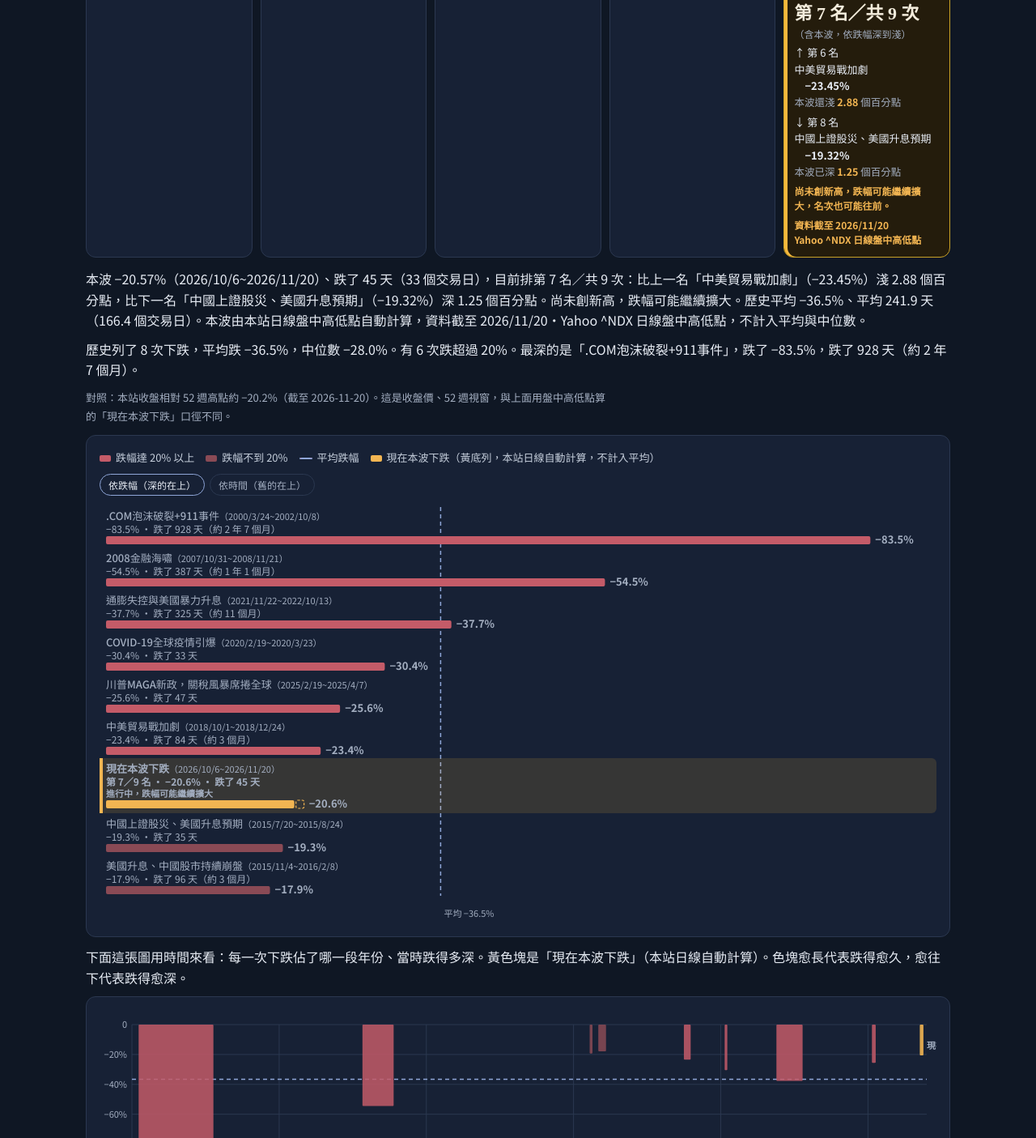
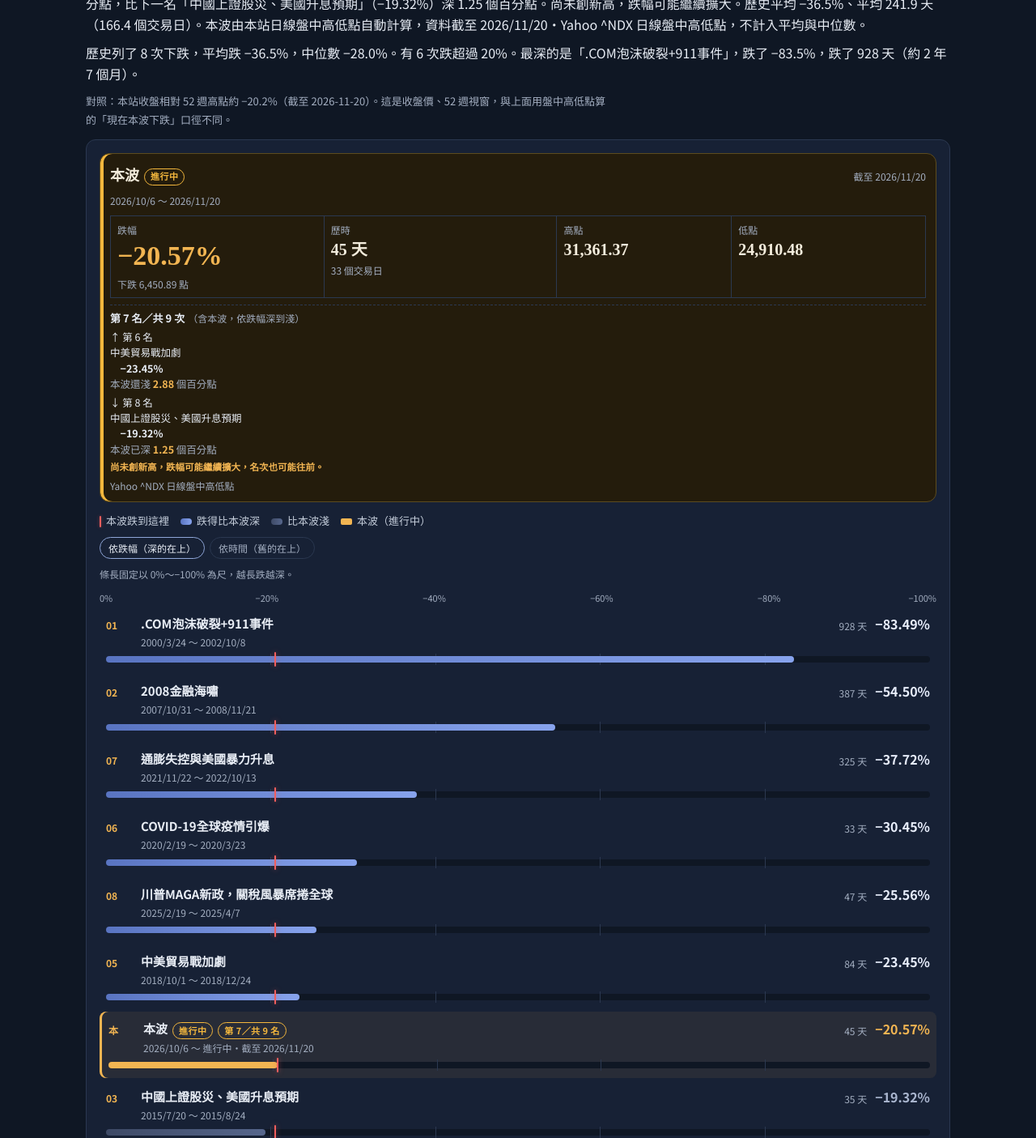
Before and after one commit to manolomoo/charity-poker-king, a plain HTML site: page trend/drawdowns/index.html in a window 1280 px wide. Shown: the part 645-2050 px from the top of the page at 81% size. Drawn offline with Linux system fonts and the light colour scheme.

Commit message:
feat(drawdowns): 列表改為逐次對照排版，本波黃棒保留
歷史跌幅列表改成一列一事：本波卡、固定 0%～−100% 軸、紅刻度對齊本波深度，比本波深用亮藍、淺的用暗藍灰。進行中的本波列仍用黃棒並插入目前名次。

```diff
--- a/trend/drawdowns/index.html
+++ b/trend/drawdowns/index.html
@@ -17,6 +17,8 @@
   --serif:"Noto Serif TC","Songti TC","PMingLiU",serif;
   --sans:"Noto Sans TC","PingFang TC","Microsoft JhengHei",system-ui,sans-serif;
   --bar:#c45b68; --bar-soft:#8a4a55; --now:#f2b552; --avg:#8fa6d8;
+  --deep-a:#5974C1; --deep-b:#87A3ED; --shallow-a:#3E4A66; --shallow-b:#56668C;
+  --tick:#F15E5D; --neutral:#56668C;
   color-scheme:dark;
 }
 *{box-sizing:border-box}
@@ -99,6 +101,69 @@ footer{border-top:3px double var(--edge);padding-top:18px;color:var(--muted);fon
 .sw.soft{background:var(--bar-soft)}
 .sw.now{background:var(--now)}
 .sw.avg{width:16px;height:0;border-top:2px dashed var(--avg)}
+.sw.deep{background:linear-gradient(90deg,var(--deep-a),var(--deep-b));border-radius:99px}
+.sw.shallow{background:linear-gradient(90deg,var(--shallow-a),var(--shallow-b));border-radius:99px}
+.sw.neutral{background:var(--neutral);border-radius:99px}
+.sw.tick{width:2px;height:14px;border-radius:1px;background:var(--tick);box-shadow:0 0 4px rgba(241,94,93,.45)}
+.dd-scale-hint{margin:0 0 10px;color:var(--muted);font-size:12px}
+.dd-now{background:#241c0c;border:1.5px solid #5c4b1f;border-radius:12px;box-shadow:inset 4px 0 0 #f5b83d;padding:12px 12px 10px;margin:0 0 12px}
+.dd-now-hd{display:flex;flex-wrap:wrap;justify-content:space-between;align-items:baseline;gap:4px 10px;margin:0 0 4px}
+.dd-now-hd .ttl{font-family:var(--serif);font-weight:900;color:var(--navy);font-size:18px;margin:0}
+.dd-now-hd .asof{color:var(--muted);font-size:12px;font-weight:400}
+.dd-now-dates{margin:0 0 8px;color:var(--muted);font-size:12px}
+.dd-now-grid{display:grid;grid-template-columns:1fr 1fr;border-top:1px solid var(--line);border-left:1px solid var(--line)}
+.dd-now-grid > div{padding:6px 8px;border-right:1px solid var(--line);border-bottom:1px solid var(--line);min-width:0}
+.dd-now-grid .k{color:var(--muted);font-size:12px;margin:0 0 2px}
+.dd-now-grid .v{font-family:var(--serif);font-weight:700;font-size:20px;line-height:1.2;color:var(--navy);margin:0;font-variant-numeric:tabular-nums}
+.dd-now-grid .v.pct{font-weight:900;font-size:clamp(26px,7vw,34px);color:var(--amber)}
+.dd-now-grid .s{color:var(--muted);font-size:12px;margin:3px 0 0;font-variant-numeric:tabular-nums}
+.dd-now .ok{font-family:var(--serif);font-weight:900;color:var(--green);font-size:clamp(22px,5vw,30px);margin:6px 0 4px}
+.dd-now .dd-rank{margin:8px 0 0;padding-top:8px;border-top:1px dashed var(--line)}
+.dd-now .nb-rank{font-size:13px;margin:0 0 4px;color:var(--ink);font-family:var(--sans);font-weight:700}
+.dd-now .nb-rank .hint{display:inline;font-weight:400;color:var(--muted);font-size:12px;margin-left:4px}
+.dd-now .nb-cmp{font-size:12.5px}
+.dd-now .nb-cmp li{margin:0 0 3px}
+.dd-now .nb-warn{margin:4px 0 0;font-size:11.5px}
+.dd-now > .asof{color:var(--muted);font-weight:400}
+@media (min-width:720px){
+  .dd-now-grid{grid-template-columns:1.1fr 1.2fr .9fr 1fr}
+}
+.sum .d,.dd-now .d{color:var(--muted);font-size:12px;line-height:1.55;margin:6px 0 0}
+.dd-now > .asof{color:var(--muted);font-size:12px;font-weight:400;line-height:1.5;margin:6px 0 0}
+.dd-now > .asof span{display:block}
+.dd-axis{position:relative;height:16px;margin:2px 0 4px;color:var(--muted);font-size:11px;font-variant-numeric:tabular-nums}
+.dd-axis span{position:absolute;top:0;transform:translateX(-50%);white-space:nowrap}
+.dd-axis span:nth-child(1){left:0;transform:none}
+.dd-axis span:nth-child(2){left:20%}
+.dd-axis span:nth-child(3){left:40%}
+.dd-axis span:nth-child(4){left:60%}
+.dd-axis span:nth-child(5){left:80%}
+.dd-axis span:nth-child(6){left:auto;right:0;transform:none}
+.dd-list{list-style:none;margin:0;padding:0}
+.dd-row{display:grid;grid-template-columns:2.2em minmax(0,1fr) auto;grid-template-areas:"num name pct" ". meta meta" "track track track";column-gap:6px;row-gap:1px;padding:10px 8px 12px;margin:0}
+.dd-row + .dd-row{margin-top:2px}
+.dd-num{grid-area:num;color:var(--amber);font-size:12px;font-weight:700;font-variant-numeric:tabular-nums;padding-top:2px}
+.dd-name{grid-area:name;color:var(--ink);font-size:15px;font-weight:600;line-height:1.4;text-wrap:pretty;overflow-wrap:anywhere}
+.dd-pct{grid-area:pct;font-size:16px;font-weight:700;white-space:nowrap;font-variant-numeric:tabular-nums;line-height:1.3;align-self:start;padding-top:1px}
+.dd-row.deep .dd-pct{color:#E8EEFC}
+.dd-row.shallow .dd-pct,.dd-row.neutral .dd-pct{color:#AAB6CF}
+.dd-row.now .dd-pct{color:var(--amber)}
+.dd-meta{grid-area:meta;color:var(--muted);font-size:12px;line-height:1.45;margin-top:1px}
+.dd-days{display:none;grid-area:days;color:var(--muted);font-size:12px;white-space:nowrap;align-self:start;padding-top:3px;font-variant-numeric:tabular-nums}
+.dd-track{grid-area:track;position:relative;height:8px;border-radius:4px;background:var(--bg);margin-top:8px}
+.dd-track::before{content:"";position:absolute;inset:-3px 0;background-image:linear-gradient(var(--line),var(--line)),linear-gradient(var(--line),var(--line)),linear-gradient(var(--line),var(--line)),linear-gradient(var(--line),var(--line));background-size:1px 100%;background-repeat:no-repeat;background-position:20% 0,40% 0,60% 0,80% 0;pointer-events:none;z-index:0}
+.dd-fill{position:absolute;left:0;top:0;height:8px;border-radius:4px;min-width:2px;z-index:1}
+.dd-row.deep .dd-fill{background:linear-gradient(90deg,var(--deep-a),var(--deep-b))}
+.dd-row.shallow .dd-fill{background:linear-gradient(90deg,var(--shallow-a),var(--shallow-b))}
+.dd-row.neutral .dd-fill{background:var(--neutral)}
+.dd-row.now .dd-fill{background:var(--now)}
+.dd-tick{position:absolute;top:-5px;width:2px;height:18px;background:var(--tick);border-radius:1px;transform:translateX(-50%);box-shadow:0 0 6px rgba(241,94,93,.55);z-index:2;pointer-events:none}
+.dd-row.now{background:rgba(242,181,82,.08);box-shadow:inset 3px 0 0 var(--now);border-radius:8px;padding-left:11px}
+@media (min-width:640px){
+  .dd-row{grid-template-columns:2.2em minmax(0,1fr) auto auto;grid-template-areas:"num name days pct" ". meta days pct" "track track track track";column-gap:10px}
+  .dd-days{display:block}
+  .dd-days-m{display:none}
+}
 /* ---- 跌段與反彈對照（新區塊） ---- */
 #rebound{--reb:#00838f;--reb-ink:#5fd0da;border-top:1px solid var(--line);padding-top:24px}
 #rebound .subj{background:#10262b;border:1px solid #1f5a61;border-radius:10px;padding:10px 12px;margin:0 0 12px;color:var(--ink);font-size:14px;line-height:1.65}
@@ -164,18 +229,21 @@ footer{border-top:3px double var(--edge);padding-top:18px;color:var(--muted);fon
   <p class="take" id="compare"></p>
   <p class="take" id="take-bars"></p>
   <p class="note" id="yahoo-note" hidden></p>
-  <div class="card">
-    <ul class="leg">
-      <li><span class="sw"></span>跌幅達 20% 以上</li>
-      <li><span class="sw soft"></span>跌幅不到 20%</li>
-      <li><span class="sw avg"></span>平均跌幅</li>
-      <li><span class="sw now"></span>現在本波下跌（黃底列，本站日線自動計算，不計入平均）</li>
+  <div class="card dd-card">
+    <div id="dd-now"></div>
+    <ul class="leg" id="dd-leg">
+      <li><span class="sw tick"></span>本波跌到這裡</li>
+      <li><span class="sw deep"></span>跌得比本波深</li>
+      <li><span class="sw shallow"></span>比本波淺</li>
+      <li><span class="sw now"></span>本波（進行中）</li>
     </ul>
     <div class="sort" id="sort">
       <button type="button" data-sort="size" class="on">依跌幅（深的在上）</button>
       <button type="button" data-sort="time">依時間（舊的在上）</button>
     </div>
-    <div class="chart" id="bars" role="img" aria-label="各次下跌的跌幅橫條圖"></div>
+    <p class="dd-scale-hint">條長固定以 0%～−100% 為尺，越長跌越深。</p>
+    <div id="bars" class="dd-bars" role="region" aria-label="各次下跌的跌幅比較"></div>
+    <p class="note" id="dd-fn"></p>
   </div>
   <p class="take" id="take-time"></p>
   <div class="card">
@@ -487,17 +555,6 @@ footer{border-top:3px double var(--edge);padding-top:18px;color:var(--muted);fon
     html += card("平均跌幅", pctSigned(ix.avg_pct), "neg", "", "平均 "+daysNum(ix.avg_calendar_days)+" 天／"+daysNum(ix.avg_trading_days)+" 個交易日（不含本波）");
     html += card("中位數跌幅", pctSigned(ix.median_pct), "neg", "", "中位數 "+daysNum(ix.median_calendar_days)+" 天／"+daysNum(ix.median_trading_days)+" 個交易日");
     html += card("跌超過 20%", sev + " 次");
-    var cur = ix.current;
-    if(wave){
-      html += '<div class="card nowbox"><p class="k">現在本波下跌<span class="pill-now">進行中</span></p><p class="v">'+pctSigned(wave.change_pct,2)+'</p>'
-        + '<p class="d">'+esc(wave.period)+"，跌了 "+wave.calendar_days+" 天（"+wave.trading_days+" 個交易日）。結束日是低點日；不計入左邊的平均與中位數。</p>"
-        + rankBoxHtml(rankOf(ix))
-        + '<p class="asof">'+asofHtml(wave)+'</p></div>';
-    } else if(cur && cur.recovered){
-      html += '<div class="card nowbox"><p class="k">現在本波下跌</p><p class="v ok">已創新高</p>'
-        + '<p class="d">目前沒有進行中的下跌段（最高點 '+isoToYmd(cur.high_date)+'）。</p>'
-        + '<p class="asof">'+asofHtml(cur)+'</p></div>';
-    }
     $("sum").innerHTML = html;
   }
 
@@ -505,136 +562,136 @@ footer{border-top:3px double var(--edge);padding-top:18px;color:var(--muted);fon
     return orderedEvents(ix, sortBy);
   }
 
+  function shownAbsPct(x){
+    return Math.round(Math.abs(x) * 10000) / 100;
+  }
+  function periodText(e){
+    if(e.period) return String(e.period).replace("~", " ～ ");
+    if(e.start_date && e.end_date) return isoToYmd(e.start_date) + " ～ " + isoToYmd(e.end_date);
+    return "";
+  }
+  function breakName(s){
+    return esc(s).replace(/[、，]/g, function(ch){ return ch + "<wbr>"; });
+  }
+  function seqLabel(e, isNow){
+    if(isNow) return "本";
+    var n = e.seq;
+    if(typeof n === "number" && isFinite(n)) return (n < 10 ? "0" : "") + n;
+    var s = String(n == null ? "" : n);
+    if(/^\d+$/.test(s) && s.length < 2) return "0" + s;
+    return s || "—";
+  }
+  function barKind(e, now){
+    if(isCurrentEvent(e)) return "now";
+    if(!now || now.change_pct == null) return "neutral";
+    return shownAbsPct(e.change_pct) > shownAbsPct(now.change_pct) ? "deep" : "shallow";
+  }
+  function axisHtml(){
+    var marks = ["0%","−20%","−40%","−60%","−80%","−100%"];
+    var h = '<div class="dd-axis" aria-hidden="true">';
+    var i;
+    for(i=0;i<marks.length;i++) h += "<span>"+marks[i]+"</span>";
+    return h + "</div>";
+  }
+  function paintNowCard(ix, now){
+    var box = $("dd-now");
+    if(!box) return;
+    var cur = ix && ix.current;
+    if(now){
+      var h = '<div class="dd-now">';
+      h += '<div class="dd-now-hd"><p class="ttl">本波<span class="pill-now">進行中</span></p><span class="asof">截至 '+esc(isoToYmd(now.asof || now.end_date))+'</span></div>';
+      h += '<p class="dd-now-dates">'+esc(periodText(now))+'</p>';
+      h += '<div class="dd-now-grid">';
+      h += '<div><p class="k">跌幅</p><p class="v pct">'+pctSigned(now.change_pct,2)+'</p><p class="s">下跌 '+pts(Math.abs(now.change_pts))+' 點</p></div>';
+      h += '<div><p class="k">歷時</p><p class="v">'+daysNum(now.calendar_days)+' 天</p><p class="s">'+daysNum(now.trading_days)+' 個交易日</p></div>';
+      h += '<div><p class="k">高點</p><p class="v">'+pts(now.start_px)+'</p></div>';
+      h += '<div><p class="k">低點</p><p class="v">'+pts(now.end_px)+'</p></div>';
+      h += "</div>";
+      var rk = rankOf(ix);
+      if(rk) h += '<div class="dd-rank">'+rankBoxHtml(rankOf(ix))+"</div>";
+      if(now.source_label) h += '<p class="asof"><span>'+esc(now.source_label)+"</span></p>";
+      h += "</div>";
+      box.innerHTML = h;
+      return;
+    }
+    if(cur && cur.recovered){
+      box.innerHTML = '<div class="dd-now"><div class="dd-now-hd"><p class="ttl">本波</p></div><p class="ok">已創新高</p><p class="d">目前沒有進行中的下跌段'+(cur.high_date?("（最高點 "+esc(isoToYmd(cur.high_date))+"）"):"")+'。</p><p class="asof">'+asofHtml(cur)+"</p></div>";
+      return;
+    }
+    box.innerHTML = "";
+  }
+  function paintLegend(now){
+    var box = $("dd-leg");
+    if(!box) return;
+    if(now){
+      box.innerHTML = '<li><span class="sw tick"></span>本波跌到這裡</li>'
+        + '<li><span class="sw deep"></span>跌得比本波深</li>'
+        + '<li><span class="sw shallow"></span>比本波淺</li>'
+        + '<li><span class="sw now"></span>本波（進行中）</li>';
+    } else {
+      box.innerHTML = '<li><span class="sw neutral"></span>歷次下跌</li>'
+        + '<li class="note" style="display:block;width:100%">本波已創新高，目前沒有進行中的下跌可以比較。</li>';
+    }
+  }
+  function paintFootnote(ix, now){
+    var box = $("dd-fn");
+    if(!box) return;
+    var asof = (now && now.asof) || (ix.current && ix.current.asof);
+    var t = "跌幅用盤中最高價到盤中最低價計算，歷時是日曆天。歷史各段來自使用者提供的 Excel（TradingView 日線）。本波由本站日線自動計算（台指用證交所、美股用 Yahoo），從上一段歷史低點之後的最高點起算";
+    if(asof) t += "，資料截至 " + isoToYmd(asof);
+    t += "；結束日是低點日，之後如果再創新低，數字會跟著變。本波不計入平均與中位數。過去的跌幅不能預測未來，不是投資建議。";
+    box.textContent = t;
+  }
+
   function paintBars(ix, now){
     var box = $("bars");
     box.innerHTML = "";
+    paintNowCard(ix, now);
+    paintLegend(now);
+    paintFootnote(ix, now);
     var ev = ordered(ix);
-    var W = Math.max(300, Math.round(box.clientWidth || 680));
-    var top = 8, mB = 28;
     var hasNow = now && now.change_pct != null;
-    var deepest = ev[0] ? ev.reduce(function(m,e){return Math.min(m,e.change_pct);},0) : -0.2;
-    if(hasNow) deepest = Math.min(deepest, now.change_pct);
-    deepest = Math.min(deepest, ix.avg_pct, -0.2);
-    var axisMin = Math.floor(deepest*10 - 0.01)/10; // e.g. -0.9
-    var barX0 = 8, barX1 = W - 8;
-    var x = function(p){ return barX0 + (barX1-barX0) * (p / axisMin); }; // p negative
-    var colBar = cssVar("--bar"), colSoft = cssVar("--bar-soft"), colNow = cssVar("--now"), colAvg = cssVar("--avg");
-    var maxTitle = Math.max(120, W - barX0 - 8);
-
-    function measure(s, size, weight){
-      try{
-        if(!measure.ctx) measure.ctx = document.createElement("canvas").getContext("2d");
-        measure.ctx.font = (weight||"400")+" "+size+'px "Noto Sans TC","PingFang TC","Microsoft JhengHei",system-ui,sans-serif';
-        return measure.ctx.measureText(s).width;
-      }catch(err){
-        var w=0, unit = (weight==="700"?size*1.05:size);
-        for(var i=0;i<s.length;i++) w += s.charCodeAt(i)>127 ? unit : unit*0.62;
-        return w;
+    var tickAt = hasNow ? shownAbsPct(now.change_pct) : null;
+    var rk = hasNow ? rankOf(ix) : null;
+    var html = axisHtml();
+    html += '<ol class="dd-list">';
+    ev.forEach(function(e){
+      var isNow = isCurrentEvent(e);
+      var kind = barKind(e, now);
+      var depth = shownAbsPct(e.change_pct);
+      var w = Math.min(100, depth);
+      var name = isNow ? "本波" : e.name;
+      var aria;
+      if(isNow) aria = "本波跌 " + depth.toFixed(2) + "%，進行中";
+      else if(kind === "deep") aria = "跌 " + depth.toFixed(2) + "%，比本波深";
+      else if(kind === "shallow") aria = "跌 " + depth.toFixed(2) + "%，比本波淺";
+      else aria = "跌 " + depth.toFixed(2) + "%";
+      var meta;
+      if(isNow){
+        var until = now.asof ? isoToYmd(now.asof) : "";
+        meta = esc(isoToYmd(e.start_date) + " ～ 進行中") + (until ? "・截至 " + esc(until) : "") + '<span class="dd-days-m">・' + daysNum(e.calendar_days) + " 天</span>";
+      } else {
+        meta = esc(periodText(e)) + '<span class="dd-days-m">・' + daysNum(e.calendar_days) + " 天</span>";
       }
-    }
-    function wrapText(s, size, weight, maxW){
-      var lines=[], i=0;
-      while(i<s.length){
-        var j=i+1;
-        while(j<=s.length && measure(s.slice(i,j), size, weight)<=maxW) j++;
-        j--;
-        if(j<=i) j=i+1;
-        if(j<s.length){
-          var k=j;
-          while(k>i+1 && "，、。；, ".indexOf(s.charAt(k-1))<0) k--;
-          if(k>i+1) j=k;
-        }
-        lines.push(s.slice(i,j));
-        i=j;
+      var pill = "";
+      if(isNow){
+        pill = '<span class="pill-now">進行中</span>';
+        if(sortBy === "size" && rk) pill += '<span class="pill-now">第 ' + rk.rank + "／共 " + rk.total + " 名</span>";
       }
-      return lines.length?lines:[s];
-    }
-    // 標題：事件名（期間）；期間用全形括號、略小略淡。太長就自然換行。
-    function titleLines(name, period, weight){
-      var dateStr = "（" + period + "）";
-      var dateW = measure(dateStr, 11, "400");
-      var chunks = wrapText(name, 13, weight, maxTitle);
-      var last = chunks[chunks.length-1];
-      var lines = chunks.slice(0,-1).map(function(n){ return {name:n}; });
-      if(measure(last, 13, weight)+dateW <= maxTitle){
-        lines.push({name:last, date:dateStr});
-      } else {
-        lines.push({name:last});
-        lines.push({date:dateStr});
-      }
-      return lines;
-    }
-    function rowHFor(title){ return 52 + Math.max(0, title.length-1)*16; }
-
-    var info = rankOf(ix);
-    var items = ev.map(function(e){
-      var isNow = isCurrentEvent(e);
-      var title = titleLines(isNow ? "現在本波下跌" : e.name, e.period, isNow ? "700" : "500");
-      var base = pctSigned(e.change_pct) + " · " + dur(e.calendar_days);
-      var sub = base, sub2 = isNow ? "進行中，跌幅可能繼續擴大" : "";
-      if(isNow && info){
-        var combined = "第 " + info.rank + "／" + info.total + " 名 · " + base;
-        if(measure(combined, 12, "700") <= maxTitle) sub = combined;
-        else {
-          sub = "第 " + info.rank + "／" + info.total + " 名 · " + pctSigned(e.change_pct);
-          sub2 = dur(e.calendar_days) + " · 進行中，跌幅可能繼續擴大";
-        }
-      }
-      return {
-        title:title,
-        sub:sub,
-        sub2:sub2,
-        val:e.change_pct, color:isNow?colNow:(e.severe?colBar:colSoft), isNow:isNow,
-        h:rowHFor(title) + (isNow?16:0)
-      };
+      html += '<li class="dd-row ' + kind + '">';
+      html += '<span class="dd-num">' + esc(seqLabel(e, isNow)) + "</span>";
+      html += '<span class="dd-name">' + (isNow ? "本波" : breakName(name)) + pill + "</span>";
+      html += '<span class="dd-days">' + daysNum(e.calendar_days) + " 天</span>";
+      html += '<span class="dd-pct">' + pctSigned(e.change_pct, 2) + "</span>";
+      html += '<span class="dd-meta">' + meta + "</span>";
+      html += '<div class="dd-track" role="img" aria-label="'+esc(aria)+'">';
+      html += '<span class="dd-fill" style="width:'+w+'%"></span>';
+      if(tickAt != null) html += '<span class="dd-tick" style="left:'+tickAt+'%"></span>';
+      html += "</div></li>";
     });
-    var rowsH = 0;
-    items.forEach(function(it){ rowsH += it.h; });
-    var H = top + rowsH + mB;
-    var svg = el("svg", {viewBox:"0 0 "+W+" "+H, width:W, height:H, "aria-hidden":"true"});
-
-    // avg line
-    var xa = x(ix.avg_pct);
-    svg.appendChild(el("line", {x1:xa,x2:xa,y1:top-2,y2:top+rowsH-6, stroke:colAvg, "stroke-width":1.5, "stroke-dasharray":"5 4"}));
-    svg.appendChild(el("text", {x:Math.min(W-4, xa+4), y:H-8, "font-size":11, fill:colAvg}, "平均 "+pctSigned(ix.avg_pct)));
-
-    function row(y, it){
-      if(it.isNow){
-        svg.appendChild(el("rect", {x:0, y:y-4, width:W, height:it.h, rx:6, fill:"rgba(245,184,61,0.14)"}));
-        svg.appendChild(el("rect", {x:0, y:y-4, width:4, height:it.h, fill:colNow}));
-      }
-      var t = el("text", {x:barX0, y:y+14, "font-size":13, fill:"#e8edf5", "font-weight": it.isNow?"700":"500"});
-      it.title.forEach(function(line, j){
-        if(line.name){
-          t.appendChild(el("tspan", {x:barX0, dy: j===0?0:16}, line.name));
-          if(line.date) t.appendChild(el("tspan", {"font-size":"11", fill:"#a3aec0", "font-weight":"400"}, line.date));
-        } else if(line.date){
-          t.appendChild(el("tspan", {x:barX0, dy: j===0?0:16, "font-size":"11", fill:"#a3aec0", "font-weight":"400"}, line.date));
-        }
-      });
-      svg.appendChild(t);
-      var subY = y + 30 + Math.max(0, it.title.length-1)*16;
-      svg.appendChild(el("text", {x:barX0, y:subY, "font-size":12, fill: it.isNow?colNow:"#a3aec0", "font-weight": it.isNow?"700":"400"}, it.sub));
-      if(it.sub2){
-        svg.appendChild(el("text", {x:barX0, y:subY+14, "font-size":11, fill:colNow, "font-weight":"700"}, it.sub2));
-      }
-      var w = Math.max(2, x(it.val) - barX0);
-      var h = 10, yy = subY + 4 + (it.sub2?14:0);
-      svg.appendChild(el("rect", {x:barX0, y:yy, width:w, height:h, rx:2, fill:it.color}));
-      if(it.isNow && barX0 + w + 14 < W-8){
-        svg.appendChild(el("rect", {x:barX0+w+2, y:yy, width:10, height:h, rx:2, fill:"none", stroke:colNow, "stroke-width":1.2, "stroke-dasharray":"3 2"}));
-      }
-      var lx = barX0 + w + 6 + (it.isNow?12:0);
-      var anchor = "start";
-      if(lx + 54 > W-4){ lx = barX0 + w - 6; anchor = "end"; }
-      svg.appendChild(el("text", {x:lx, y:yy+h-1, "font-size":13, "font-weight":"700", fill:it.color, "text-anchor":anchor}, pctSigned(it.val)));
-    }
-    var y = top;
-    items.forEach(function(it){
-      row(y, it);
-      y += it.h;
-    });
-    box.appendChild(svg);
+    html += "</ol>";
+    if(ev.length >= 12) html += axisHtml();
+    box.innerHTML = html;
   }
 
   function paintTimeline(ix, now){
```
Also changed, not shown: 3 other files.
